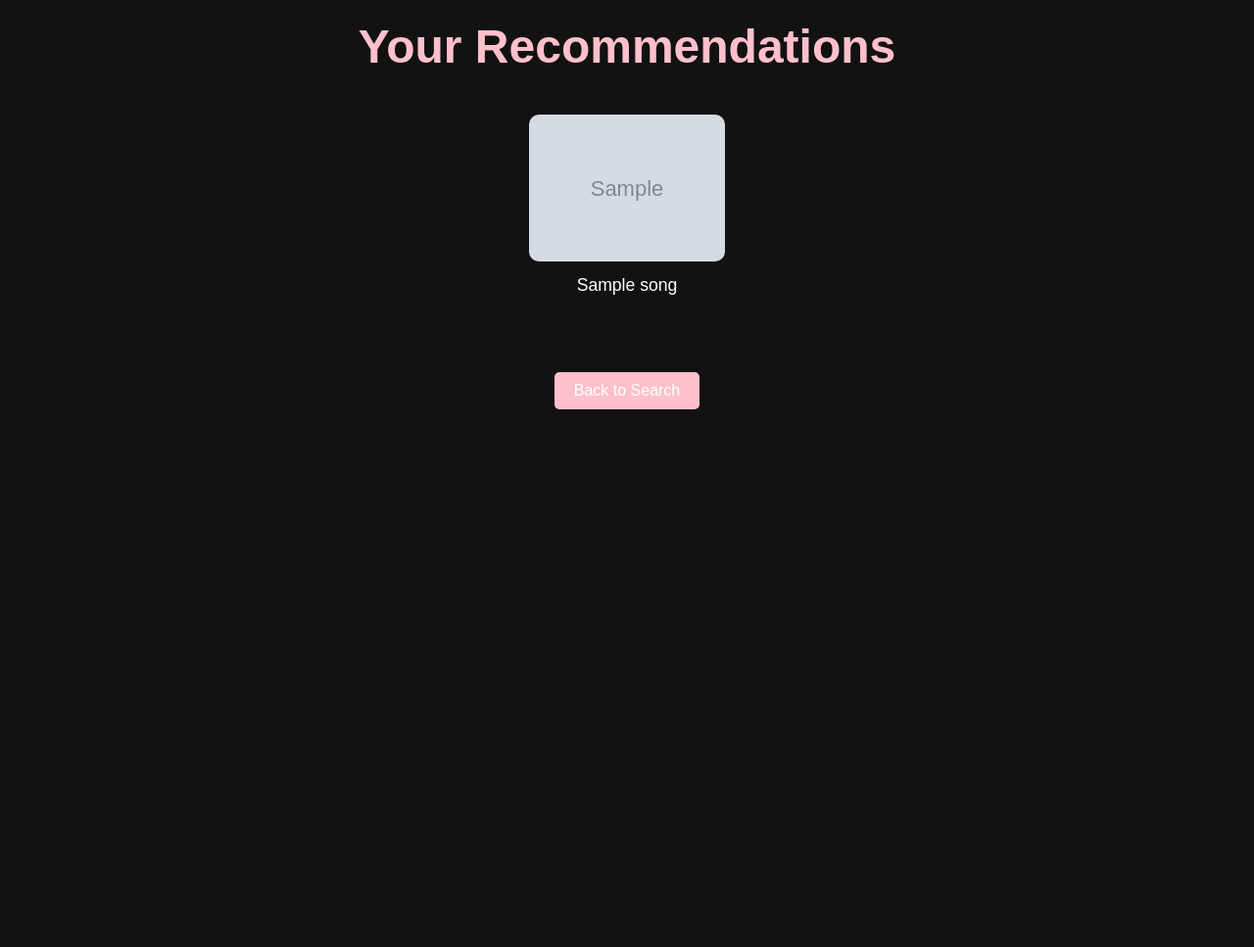
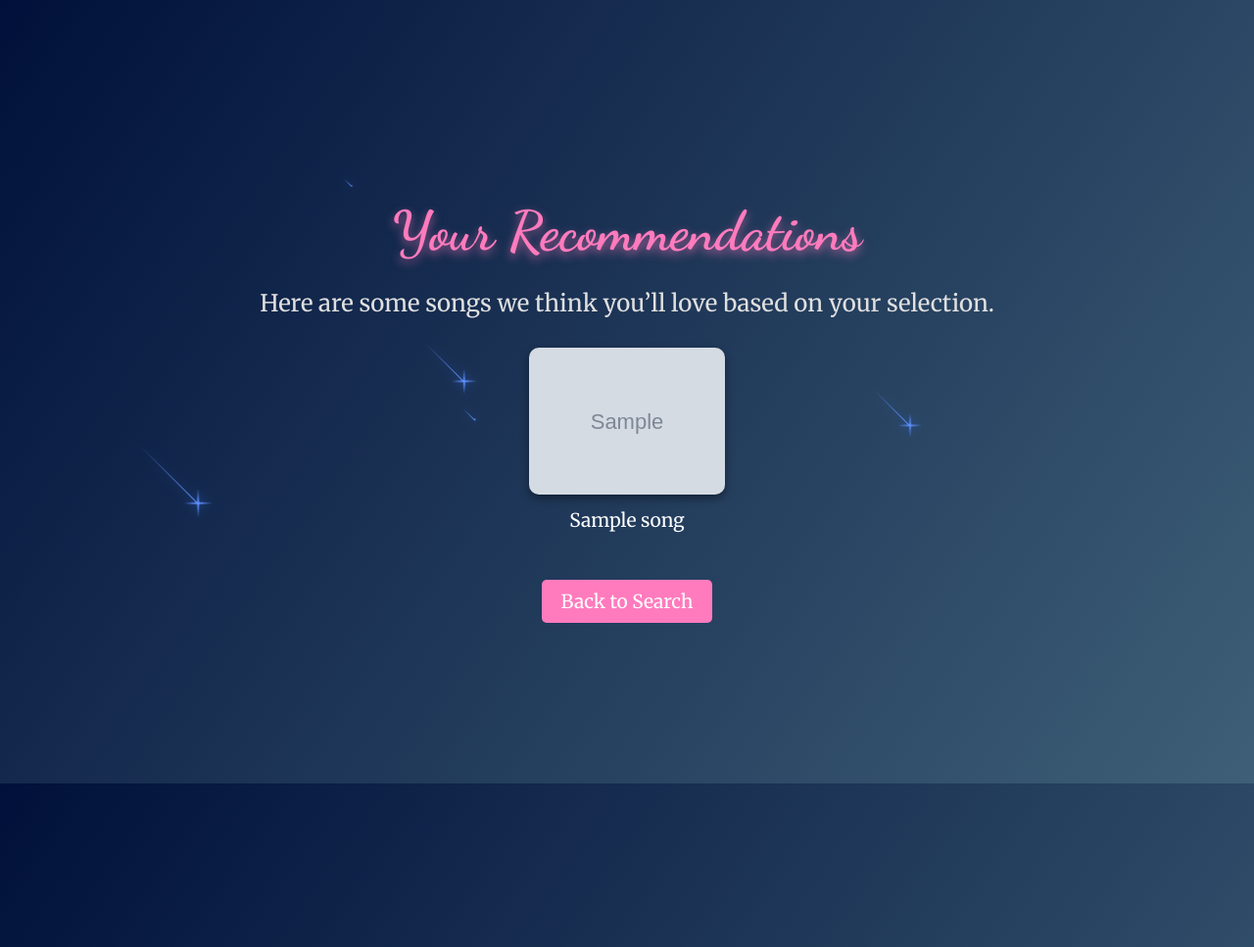
Before and after one commit to anamarias12/music_recommender_site_python, a Flask app: template templates/recommendations.html in a window 1280 px wide. Shown: the whole page at 98% size. Before the commit the page ends 418 px from the top, so only its background shows below. Run offline with Flask 3, Linux system fonts and the light colour scheme; the template is opened without the code that fills it: most values are stand-ins (such as "Sample title", 1, 10 or a date in 2020); grey boxes marked "Sample" are stand-in pictures; parts of the project's set-up code (start-up, migrations or seed data) failed here and were passed over.

Commit message:
frontend

```diff
--- a/static/recommendations.css
+++ b/static/recommendations.css
@@ -0,0 +1,213 @@
+/* Body Styling */
+body {
+    display: flex;
+    margin: 0;
+    height: 100vh;
+    align-items: center;
+    justify-content: center;
+    background: linear-gradient(125deg, #00103a 0%, #3e5f77 100%);
+    overflow: hidden;
+    font-family: 'Merriweather', serif;
+}
+
+/* Sky Animation */
+.sky-container {
+    position: absolute;
+    width: 100vh;
+    height: 100vh;
+    transform: rotateZ(45deg);
+}
+
+.star {
+    position: absolute;
+    top: 50%;
+    left: 50%;
+    width: 0;
+    height: 1px;
+    background: linear-gradient(-45deg, #5f91ff, rgba(0, 0, 255, 0));
+    filter: drop-shadow(0 0 5px #2557bb);
+    animation: tail 3000ms ease-in-out infinite, shooting 3000ms ease-in-out infinite;
+}
+
+.star::before,
+.star::after {
+    content: "";
+    position: absolute;
+    bottom: 0;
+    right: 0;
+    width: 0;
+    height: 2px;
+    background: linear-gradient(-45deg, rgba(0, 0, 255, 0), #5f91ff, rgba(0, 0, 255, 0));
+    border-radius: 100%;
+    transform: translateX(50%) rotateZ(45deg);
+    animation: shining 3000ms ease-in-out infinite;
+}
+
+.star::after {
+    transform: translateX(50%) rotateZ(-45deg);
+}
+
+@keyframes shining {
+    0% {
+        width: 0;
+    }
+    50% {
+        width: 30px;
+    }
+    100% {
+        width: 0;
+    }
+}
+
+@keyframes tail {
+    0% {
+        width: 0;
+    }
+    30% {
+        width: 100px;
+    }
+    100% {
+        width: 0;
+    }
+}
+
+@keyframes shooting {
+    0% {
+        transform: translateX(0);
+    }
+    100% {
+        transform: translateX(320px);
+    }
+}
+
+/* Stars Individual Animation Delay */
+.star:nth-child(1) {
+    top: calc(40% - 100px);
+    left: calc(80% - 300px);
+    animation-delay: 1650ms;
+}
+
+.star:nth-child(1)::before,
+.star:nth-child(1)::after {
+    animation-delay: 1650ms;
+}
+
+.star:nth-child(2) {
+    top: calc(60% - -50px);
+    left: calc(60% - 190px);
+    animation-delay: 350ms;
+}
+
+.star:nth-child(2)::before,
+.star:nth-child(2)::after {
+    animation-delay: 350ms;
+}
+
+.star:nth-child(3) {
+    top: calc(45% - -90px);
+    left: calc(30% - 200px);
+    animation-delay: 400ms;
+}
+
+.star:nth-child(3)::before,
+.star:nth-child(3)::after {
+    animation-delay: 400ms;
+}
+
+.star:nth-child(4) {
+    top: calc(70% - 50px);
+    left: calc(30% - 250px);
+    animation-delay: 4700ms;
+}
+
+.star:nth-child(4)::before,
+.star:nth-child(4)::after {
+    animation-delay: 4700ms;
+}
+
+.star:nth-child(5) {
+    top: calc(75% - -190px);
+    left: calc(16% - 200px);
+    animation-delay: 2100ms;
+}
+
+.star:nth-child(5)::before,
+.star:nth-child(5)::after {
+    animation-delay: 2100ms;
+}
+
+/* Container Styling */
+.container {
+    position: relative;
+    z-index: 2;
+    text-align: center;
+    color: white;
+}
+
+/* Title Styling */
+h1 {
+    font-family: 'Dancing Script', cursive;
+    font-size: 3.5em;
+    color: #ff7bbd;
+    text-shadow: 0 4px 10px rgba(255, 123, 189, 0.6);
+    margin-bottom: 10px;
+}
+
+/* Description Styling */
+.description {
+    font-size: 1.5em;
+    color: #e0e0e0;
+    margin-bottom: 30px;
+}
+
+/* Recommendations Grid */
+.recommendations {
+    display: flex;
+    flex-wrap: wrap;
+    justify-content: center;
+    gap: 20px;
+}
+
+/* Recommendation Item */
+.recommendation {
+    width: 200px;
+    text-align: center;
+}
+
+.recommendation img {
+    width: 100%;
+    border-radius: 10px;
+    box-shadow: 0 4px 8px rgba(0, 0, 0, 0.4);
+    transition: transform 0.3s;
+}
+
+.recommendation img:hover {
+    transform: scale(1.05);
+}
+
+.recommendation p {
+    font-size: 1.2em;
+    color: white;
+    margin-top: 10px;
+    font-family: 'Merriweather', serif;
+}
+
+/* Back Button */
+.back-button {
+    display: inline-block;
+    margin-top: 30px;
+    padding: 10px 20px;
+    background-color: #ff7bbd;
+    color: white;
+    font-size: 1.2em;
+    border: none;
+    border-radius: 5px;
+    text-decoration: none;
+    font-family: 'Merriweather', serif;
+    transition: background-color 0.3s, transform 0.2s;
+}
+
+.back-button:hover {
+    background-color: #ff9bc8;
+    transform: scale(1.05);
+}
--- a/static/search.css
+++ b/static/search.css
@@ -1,3 +1,4 @@
+/* Body Styling */
 body {
 	display: flex;
 	margin: 0;
--- a/templates/recommendations.html
+++ b/templates/recommendations.html
@@ -3,61 +3,21 @@
 <head>
     <meta charset="UTF-8">
     <meta name="viewport" content="width=device-width, initial-scale=1.0">
-    <title>Recommendations</title>
-    <style>
-        body {
-            background-color: #121212;
-            color: white;
-            font-family: Arial, sans-serif;
-            margin: 0;
-            padding: 0;
-            text-align: center;
-        }
-        h1 {
-            color: pink;
-            font-size: 3em;
-            margin-top: 20px;
-        }
-        .recommendations {
-            display: flex;
-            flex-wrap: wrap;
-            justify-content: center;
-            margin: 30px auto;
-            max-width: 1200px;
-        }
-        .recommendation {
-            margin: 10px;
-            text-align: center;
-            width: 200px;
-        }
-        .recommendation img {
-            width: 100%;
-            border-radius: 10px;
-        }
-        .recommendation p {
-            margin-top: 10px;
-            font-size: 1.1em;
-            color: white;
-        }
-        .back-button {
-            background-color: pink;
-            color: white;
-            font-size: 1em;
-            padding: 10px 20px;
-            border: none;
-            border-radius: 5px;
-            cursor: pointer;
-            text-decoration: none;
-            margin-top: 20px;
-            display: inline-block;
-        }
-        .back-button:hover {
-            background-color: #ff7bbd;
-        }
-    </style>
+    <title>Your Recommendations</title>
+    <link href="https://fonts.googleapis.com/css2?family=Dancing+Script:wght@400;700&family=Merriweather:wght@300;400;700&display=swap" rel="stylesheet">
+    <link rel="stylesheet" href="{{ url_for('static', filename='recommendations.css') }}">
 </head>
 <body>
+    <div class="sky-container">
+        <span class="star"></span>
+        <span class="star"></span>
+        <span class="star"></span>
+        <span class="star"></span>
+        <span class="star"></span>
+    </div>
+    <div class="container">
         <h1>Your Recommendations</h1>
+        <p class="description">Here are some songs we think you’ll love based on your selection.</p>
         <div class="recommendations">
             {% for song, poster in songs %}
             <div class="recommendation">
@@ -67,5 +27,6 @@
             {% endfor %}
         </div>
         <a href="/search" class="back-button">Back to Search</a>
+    </div>
 </body>
 </html>
```
Also changed, not shown: README.md. Lines whose indentation alone changed are shown as unchanged.
